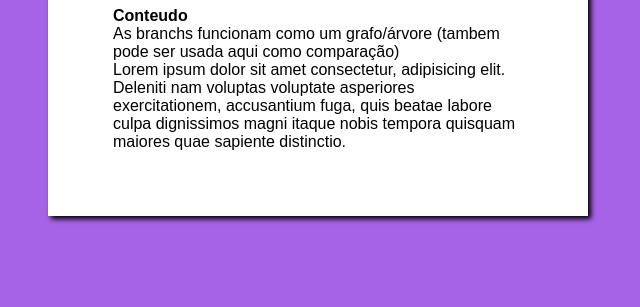
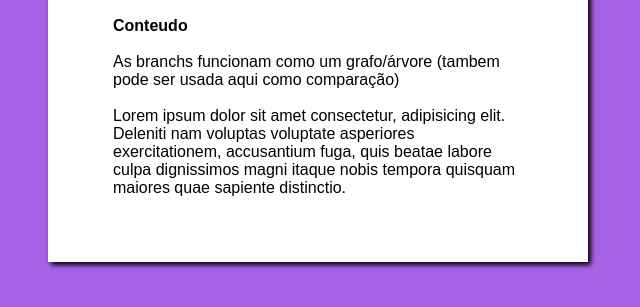
Before and after one commit to OliveiraL21/teste-git, a plain HTML site: page index.html in a window 1280 px wide. Shown: the part 137-444 px from the top of the page, without its empty margins (322-962 px from the left). Drawn offline with Linux system fonts and the light colour scheme.

Commit message:
mudando detalhes de design

```diff
--- a/index.html
+++ b/index.html
@@ -13,8 +13,8 @@
             <h1>Curso Git</h1>
             <h3>Branchs</h3>
             <article>
-                <h4>Conteudo</h4>
-                <p>As branchs funcionam como um grafo/árvore (tambem pode ser usada aqui como comparação)</p>
+                <h4>Conteudo</h4><br>
+                <p>As branchs funcionam como um grafo/árvore (tambem pode ser usada aqui como comparação)</p><br>
                 <p>Lorem ipsum dolor sit amet consectetur, adipisicing elit. Deleniti nam voluptas voluptate asperiores exercitationem, accusantium fuga, quis beatae labore culpa dignissimos magni itaque nobis tempora quisquam maiores quae sapiente distinctio.</p>
             </article>
         </header>
--- a/style.css
+++ b/style.css
@@ -28,4 +28,5 @@ header h3{
 
 article{
     padding:10px;
+    margin-top: 10px;
 }
```
